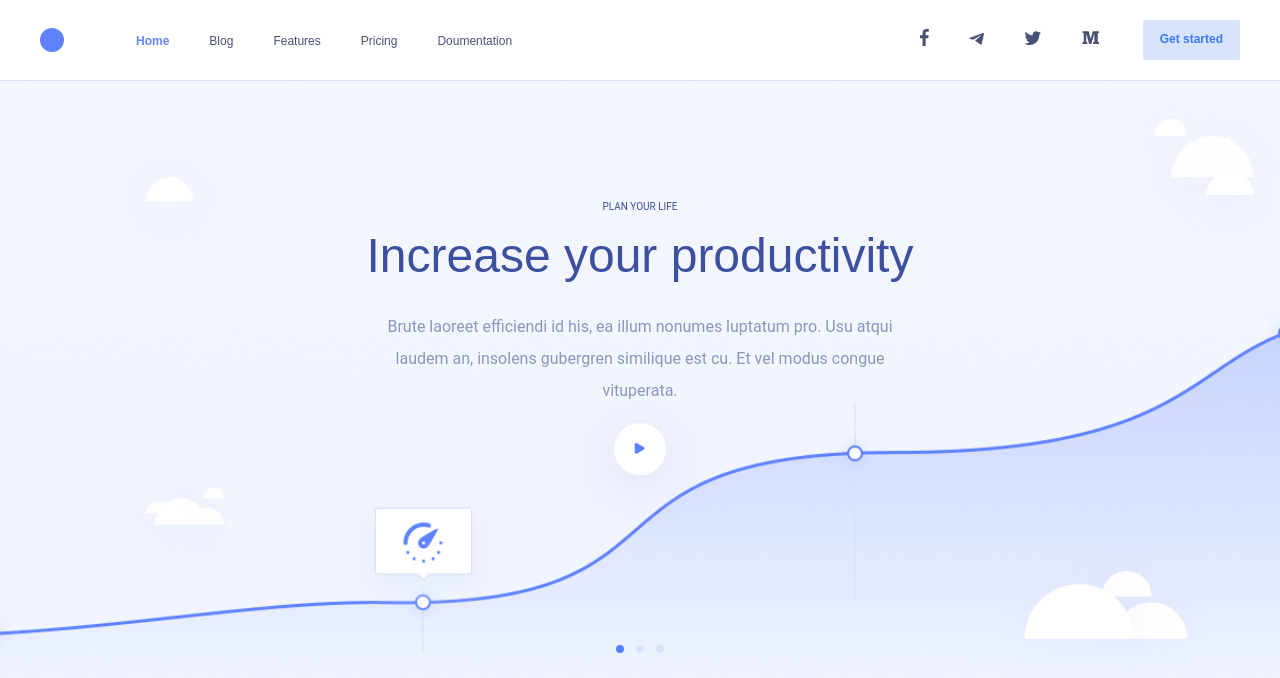
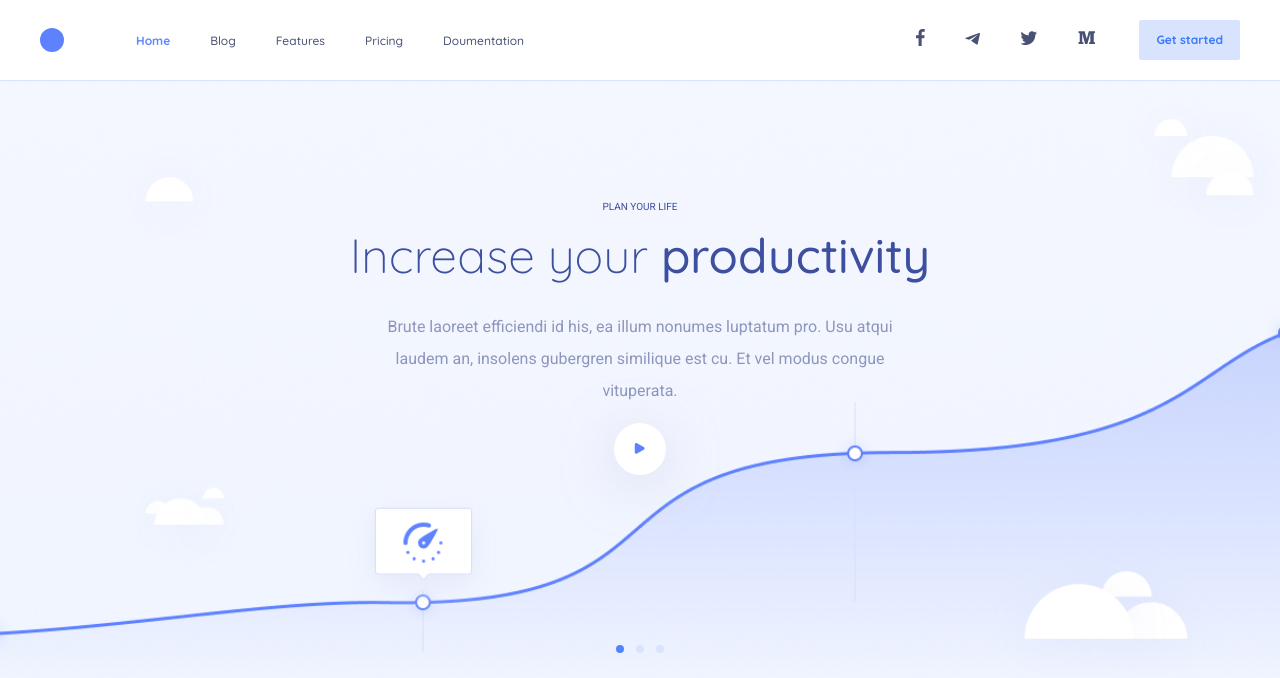
Before and after one commit to 89653126109/89653126109.github.io, a website: page index.html in a window 1280 px wide. Shown: the top 678 px of the page. Drawn offline with Linux system fonts and the light colour scheme.

Commit message:
Add files via upload

```diff
--- a/index.html
+++ b/index.html
@@ -465,7 +465,7 @@
     </footer>
     <!-- / footer -->
 
-<!-- <link rel="preconnect" href="https://fonts.gstatic.com" crossorigin> -->
-<!-- <link href="https://fonts.googleapis.com/css2?family=Quicksand:wght@300;400;500;700&family=Roboto:wght@400;500;700&display=swap" rel="stylesheet"> -->
+<link rel="preconnect" href="https://fonts.gstatic.com" crossorigin>
+<link href="https://fonts.googleapis.com/css2?family=Quicksand:wght@300;400;500;700&family=Roboto:wght@400;500;700&display=swap" rel="stylesheet">
 </body>
 </html>
```
